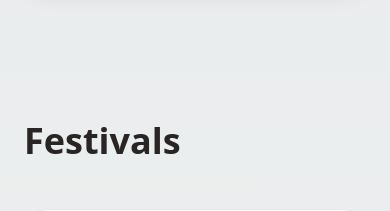
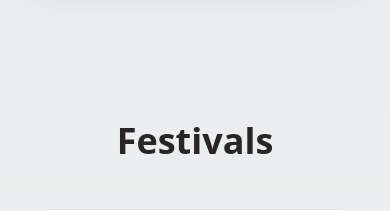
Before and after one commit to patnz/photo-app-nextjs-v1, a Next.js app: page / in a window 390 px wide. Shown: the part 1980-2191 px from the top of the page. Built offline with nearby package versions, Linux system fonts and the light colour scheme.

Commit message:
fiddling

```diff
--- a/src/pages/components/festivals.tsx
+++ b/src/pages/components/festivals.tsx
@@ -7,7 +7,7 @@ export function Festival() {
         id="festivals"
         className="p-6 my-12 scroll-mt-20 widescreen:section-min-height tallscreen:section-min-height"
       >
-        <h2 className="text-4xl font-bold text-right pr-60 sm:text-5xl mb-6 text-stone-800 dark:text-stone-100">
+        <h2 className="text-4xl font-bold text-center sm:text-right sm:pr-60 sm:text-5xl mb-6 text-stone-800 dark:text-stone-100">
           Festivals
         </h2>
         <ul className="list-none mx-auto my-12 flex flex-col sm:flex-row justify-around gap-5">
```
